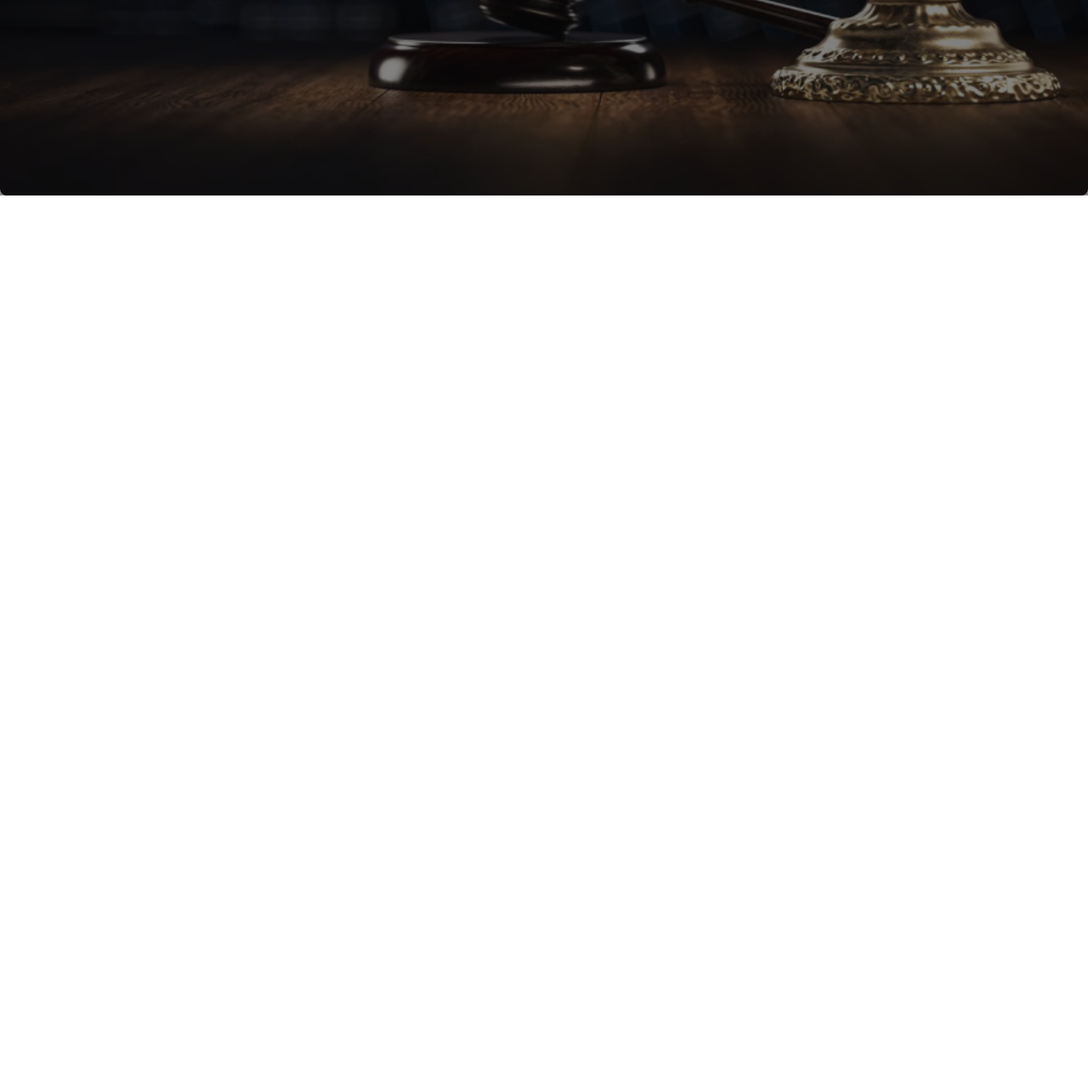
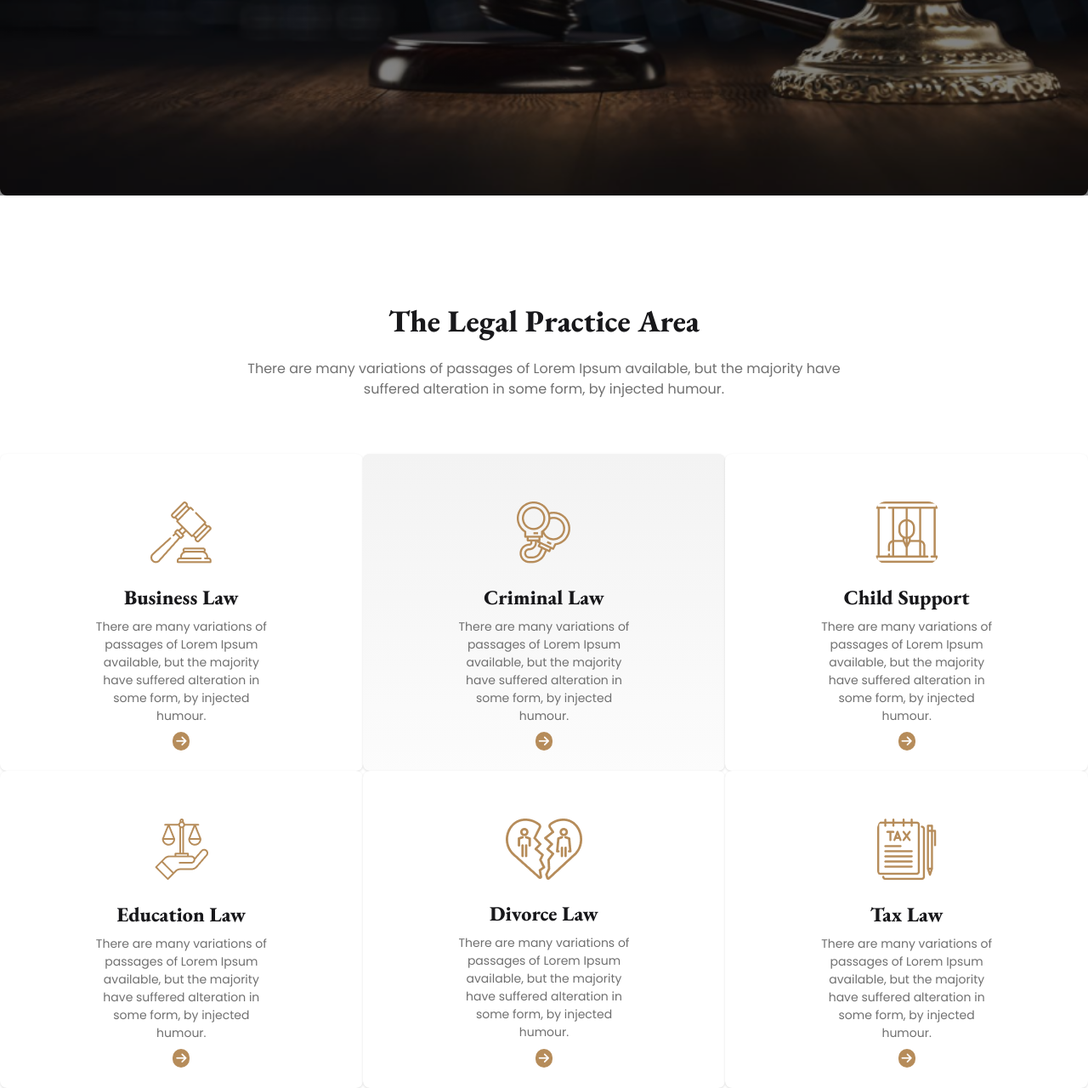
Before and after one commit to mohibuluzzal/legal-solution, a plain HTML site: page index.html in a window 1280 px wide. Shown: the part 683-1963 px from the top of the page at 85% size. Before the commit the page ends 913 px from the top, so only its background shows below. Drawn offline with nearby package versions, Linux system fonts and the light colour scheme.

Commit message:
added legal practice section done

```diff
--- a/index.html
+++ b/index.html
@@ -73,7 +73,7 @@
           <section class="mt-12">
             <div
   class="hero min-h-screen rounded-lg"
-  style="background-image: linear-gradient(180.00deg, rgba(17, 17, 17, 0.062),rgba(17, 17, 17, 0) 100%), url(/images/banner.png);"
+  style="background-image: linear-gradient(180.00deg, rgba(17, 17, 17, 0.062),rgba(17, 17, 17, 0) 100%), url(images/banner.png);"
 >
   <div class="hero-overlay"></div>
   <div class="hero-content text-neutral-content text-center">
@@ -94,6 +94,123 @@
 
     <main>
 
+      <!-- Legal Practice Area Section -->
+       <section class="md:container mx-auto">
+
+        <!-- Text Content -->
+         <h2 class="text-4xl font-extrabold text-center garamond mt-32 mb-6">The Legal Practice Area</h2>
+         <p class="text-[#707070] text-center poppins">There are many variations of passages of Lorem Ipsum available, but the majority have <br> suffered alteration in some form, by injected humour.</p>
+
+         <!-- Div Card Holder -->
+          <div class="grid grid-cols-1 md:grid-cols-2 lg:grid-cols-3 mt-16">
+
+            <!-- First Div -->
+             <div class="card bg-base-100 shadow-sm">
+  <figure class="pt-14">
+    <img
+      src="images/business.png"
+      alt="Shoes"
+      class="" />
+  </figure>
+  <div class="card-body items-center text-center">
+    <h2 class="text-2xl garamond font-extrabold">Business Law</h2>
+    <p class="poppins text-[#707070] w-7/12">There are many variations of passages of Lorem Ipsum available, but the majority have suffered alteration in some form, by injected humour.</p>
+    <div class="card-actions">
+      <i class="fa-solid fa-arrow-right bg-[#B68C5A] rounded-full p-1 text-white"></i>
+    </div>
+  </div>
+          </div>
+
+            <!-- Second Div -->
+             <div class="card bg-base-100 shadow-sm bg-linear-to-b from-[#F3F3F3] to-[#f3f3f344]">
+  <figure class="pt-14">
+    <img
+      src="images/criminal.png"
+      alt="Shoes"
+      class="rounded-xl" />
+  </figure>
+  <div class="card-body items-center text-center">
+    <h2 class="text-2xl garamond font-extrabold">Criminal Law</h2>
+    <p class="poppins text-[#707070] w-7/12">There are many variations of passages of Lorem Ipsum available, but the majority have suffered alteration in some form, by injected humour.</p>
+    <div class="card-actions">
+      <i class="fa-solid fa-arrow-right bg-[#B68C5A] rounded-full p-1 text-white"></i>
+    </div>
+  </div>
+          </div>
+
+            <!-- Third Div -->
+             <div class="card bg-base-100 shadow-sm">
+  <figure class="pt-14">
+    <img
+      src="images/child.png"
+      alt="Shoes"
+      class="rounded-xl" />
+  </figure>
+  <div class="card-body items-center text-center">
+    <h2 class="text-2xl garamond font-extrabold">Child Support</h2>
+    <p class="poppins text-[#707070] w-7/12">There are many variations of passages of Lorem Ipsum available, but the majority have suffered alteration in some form, by injected humour.</p>
+    <div class="card-actions">
+      <i class="fa-solid fa-arrow-right bg-[#B68C5A] rounded-full p-1 text-white"></i>
+    </div>
+  </div>
+          </div>
+
+            <!-- Fourth Div -->
+             <div class="card bg-base-100 shadow-sm">
+  <figure class="pt-14">
+    <img
+      src="images/education.png"
+      alt="Shoes"
+      class="rounded-xl" />
+  </figure>
+  <div class="card-body items-center text-center">
+    <h2 class="text-2xl garamond font-extrabold">Education Law</h2>
+    <p class="poppins text-[#707070] w-7/12">There are many variations of passages of Lorem Ipsum available, but the majority have suffered alteration in some form, by injected humour.</p>
+    <div class="card-actions">
+      <i class="fa-solid fa-arrow-right bg-[#B68C5A] rounded-full p-1 text-white"></i>
+    </div>
+  </div>
+          </div>
+
+            <!-- Fifth Div -->
+             <div class="card bg-base-100 shadow-sm">
+  <figure class="pt-14">
+    <img
+      src="images/divorce.png"
+      alt="Shoes"
+      class="" />
+  </figure>
+  <div class="card-body items-center text-center">
+    <h2 class="text-2xl garamond font-extrabold">Divorce Law</h2>
+    <p class="poppins text-[#707070] w-7/12">There are many variations of passages of Lorem Ipsum available, but the majority have suffered alteration in some form, by injected humour.</p>
+    <div class="card-actions">
+      <i class="fa-solid fa-arrow-right bg-[#B68C5A] rounded-full p-1 text-white"></i>
+    </div>
+  </div>
+          </div>
+
+            <!-- Sixth Div -->
+             <div class="card bg-base-100 shadow-sm">
+  <figure class="pt-14">
+    <img
+      src="images/tax.png"
+      alt="Shoes"
+      class="rounded-xl" />
+  </figure>
+  <div class="card-body items-center text-center">
+    <h2 class="text-2xl garamond font-extrabold">Tax Law</h2>
+    <p class="poppins text-[#707070] w-7/12">There are many variations of passages of Lorem Ipsum available, but the majority have suffered alteration in some form, by injected humour.</p>
+    <div class="card-actions">
+      <i class="fa-solid fa-arrow-right bg-[#B68C5A] rounded-full p-1 text-white"></i>
+    </div>
+  </div>
+          </div>
+
+
+          </div>
+       </section>
+
+
     </main>
 
     <footer>
```
